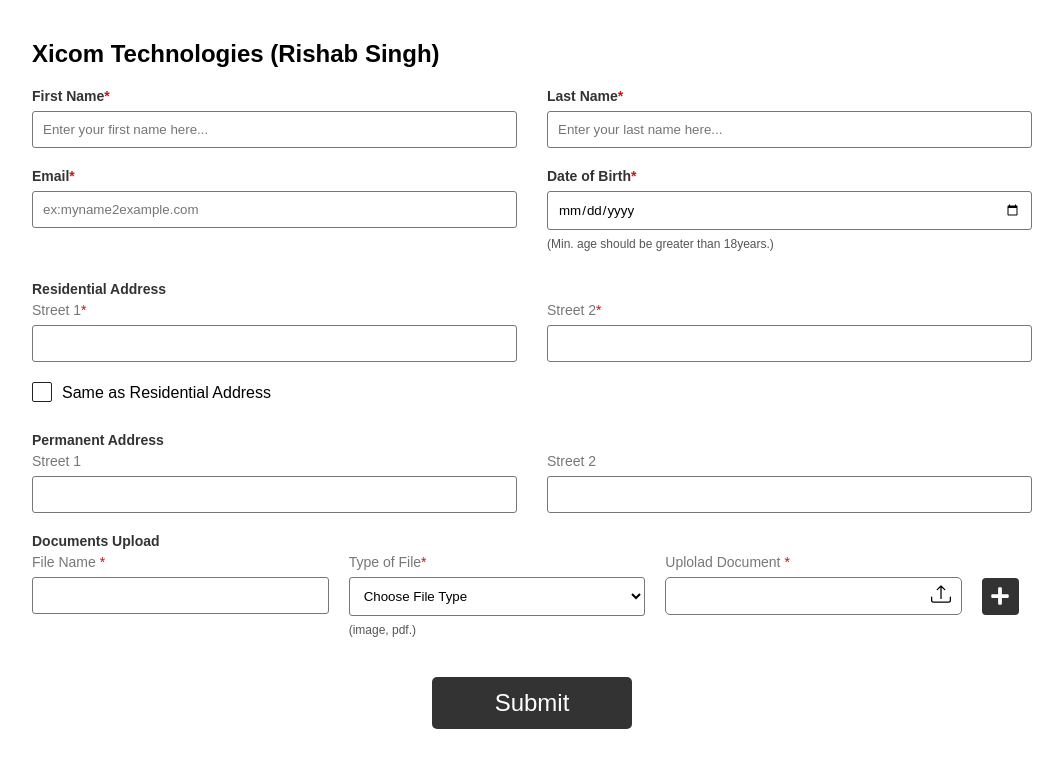
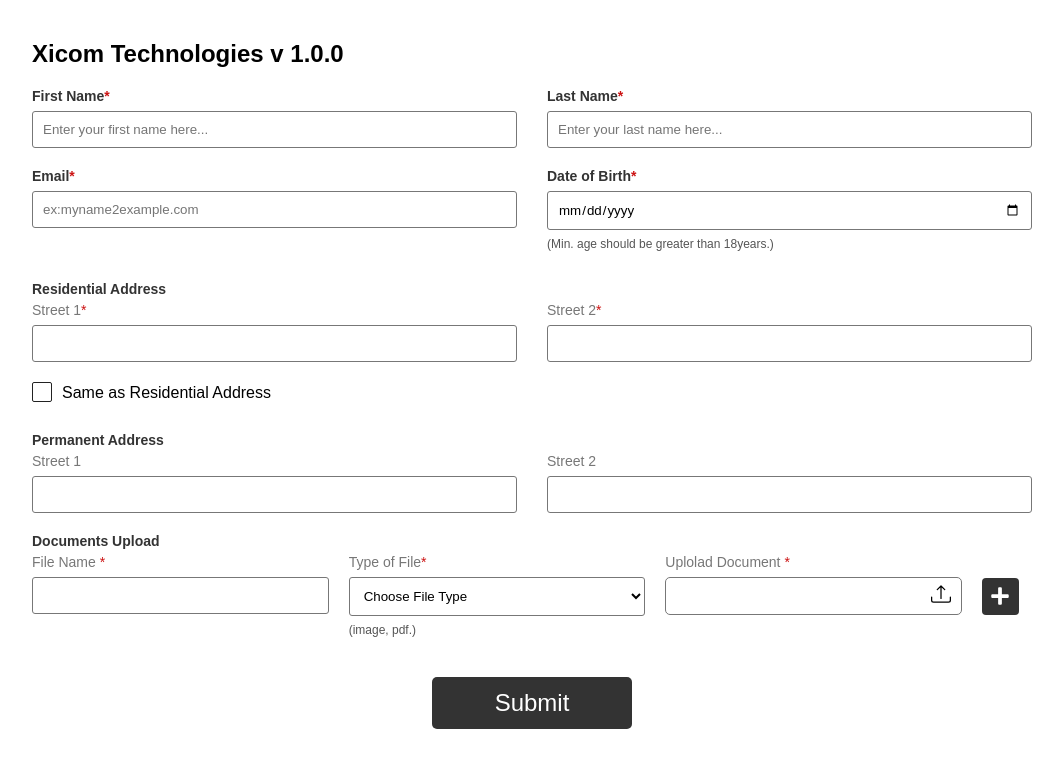
Before and after one commit to Rksingh090/xicom_frontend, a React (Create React App) app: page / in a window 1280 px wide. Shown: the top 768 px of the page, without its empty margins (108-1171 px from the left). Built offline with nearby package versions, Linux system fonts and the light colour scheme.

Commit message:
Update XicomForm.js

```diff
--- a/src/components/XicomForm.js
+++ b/src/components/XicomForm.js
@@ -122,7 +122,7 @@
         <div className="xicomFormPage">
             <form onSubmit={onFormSubmit} className='mainForm'>
                 <div>
-                    <h2>Xicom Technologies (Rishab Singh)</h2>
+                    <h2>Xicom Technologies v 1.0.0</h2>
                 </div>
                 <div className="gridCol2">
                     <div className="inputGroup">
```
